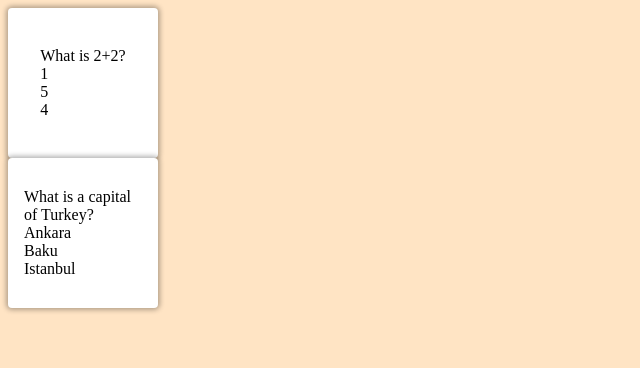
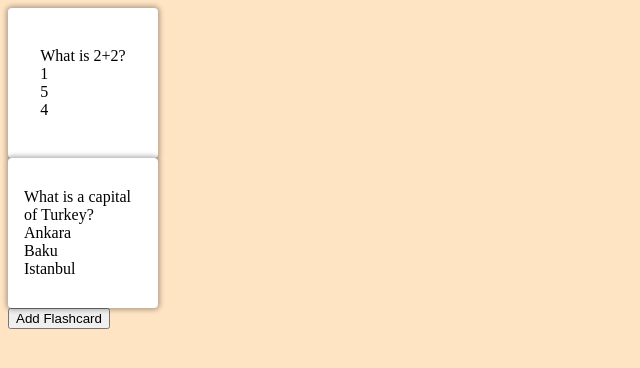
Before and after one commit to jalasgarli/Assignment_3, a React (Create React App) app in the folder assign3/: page / in a window 1280 px wide. Shown: the top 368 px of the page, without its empty margins (0-640 px from the left). Built offline with nearby package versions, Linux system fonts and the light colour scheme.

Commit message:
Option to add new flash cards.

```diff
--- a/assign3/src/App.js
+++ b/assign3/src/App.js
@@ -4,10 +4,50 @@ import './app.css'
 
 function App() {
   const [flashcards, setFlashCards] = useState(SAMPLE_FLASHCARDS);
-  return (
-    <ListOfFlashCards flashcards={flashcards}/>
-  );
+  const handleAddFlashCard = () => {
+    const newFlashcard = {
+      id: flashcards.length + 1,
+      question: 'New Question',
+      answer: 'answer',
+      options: [
+        'answer 1',
+        'answer 2',
+        'answer 3'
+      ]
+    };
+    setFlashCards([...flashcards, newFlashcard]);
+  }
+
+
+    return (
+      <div>
+        <ListOfFlashCards flashcards={flashcards} />
+        <button onClick={handleAddFlashCard}>Add Flashcard</button>
+      </div>);
 }
+
+
+// function App() {
+//   const [flashcards, setFlashCards] = useState(SAMPLE_FLASHCARDS);
+
+//   const handleAddFlashCard = () => {
+//     const newFlashcard = {
+//       id: flashcards.length + 1,
+//       question: 'New Question',
+//       answer: 'New Answer',
+//       options: ['Option 1', 'Option 2', 'Option 3'],
+//     };
+
+//     setFlashCards([...flashcards, newFlashcard]);
+//   };
+
+//   return (
+//     <div>
+//       <ListOfFlashCards flashcards={flashcards} />
+//       <button onClick={handleAddFlashCard}>Add Flashcard</button>
+//     </div>
+//   );
+// }
 
 const SAMPLE_FLASHCARDS = [
   {
```
